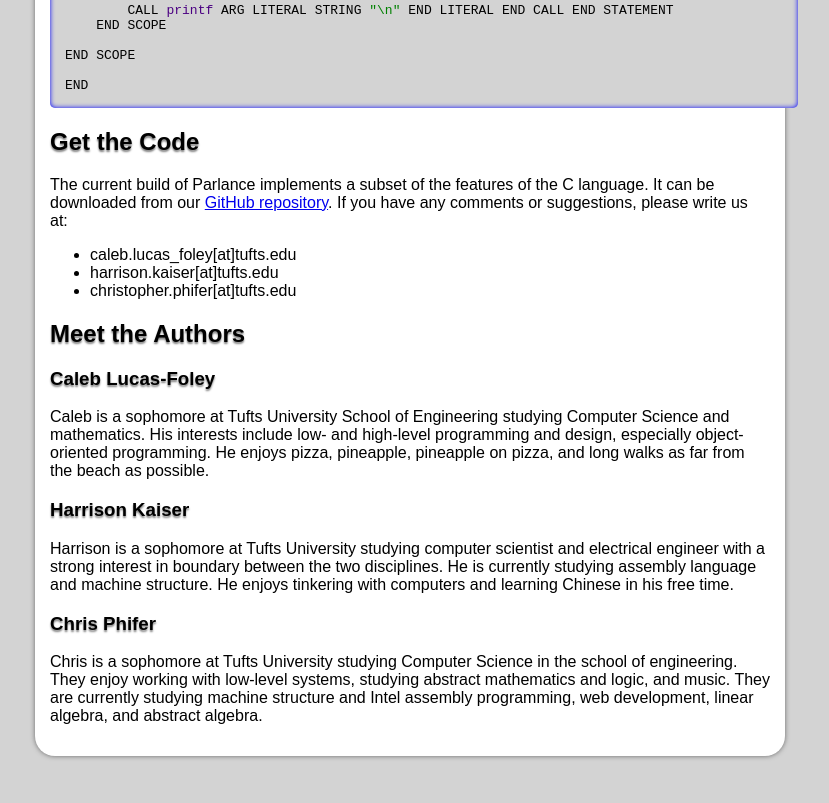
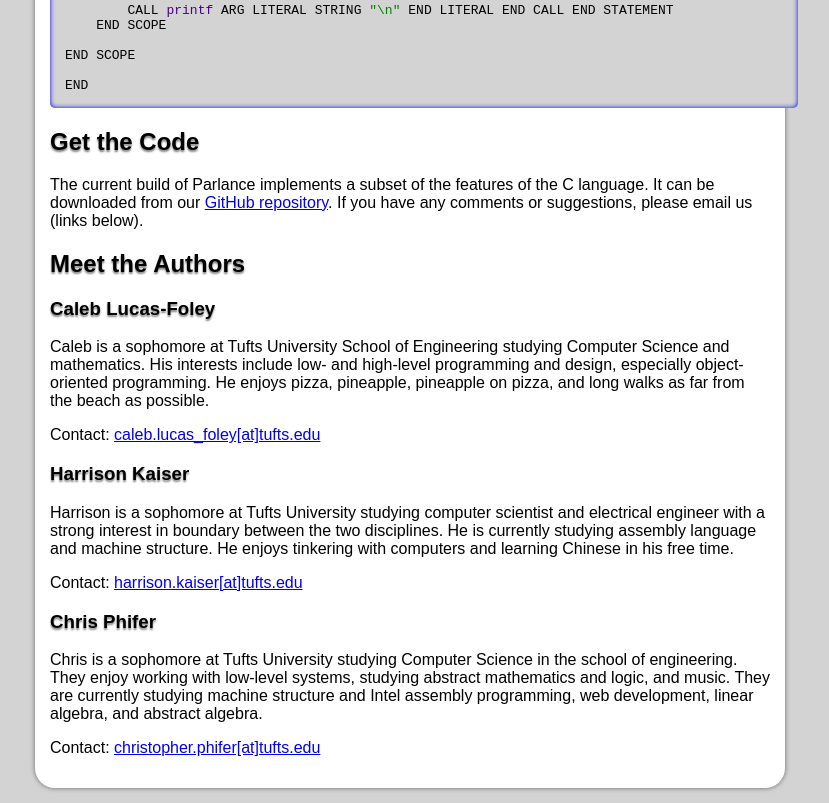
Before and after one commit to caleblf/parlance, a plain HTML site: page docs/index.html in a window 1280 px wide. Shown: the part 1844-2647 px from the top of the page, without its empty margins (230-1059 px from the left). Before the commit the page ends 2615 px from the top, so only its background shows below. Drawn offline with Linux system fonts and the light colour scheme.

Commit message:
Updated contact info

```diff
--- a/docs/index.html
+++ b/docs/index.html
@@ -114,12 +114,7 @@ END
 <p>
 	The current build of Parlance implements a subset of the features of the C language. It can be
 	downloaded from our <a href="http://github.com/Iguanotron/parlance">GitHub repository</a>. If
-	you have any comments or suggestions, please write us at:
-	<ul>
-		<li>caleb.lucas_foley[at]tufts.edu</li>
-		<li>harrison.kaiser[at]tufts.edu</li>
-		<li>christopher.phifer[at]tufts.edu</li>
-	</ul>
+	you have any comments or suggestions, please email us (links below).
 </p>
 
 <h2>Meet the Authors</h2>
@@ -130,6 +125,9 @@ END
   object-oriented programming. He enjoys pizza, pineapple, pineapple on pizza, and long walks as
   far from the beach as possible.
 </p>
+<p>
+	Contact: <a href="mailto:caleb.lucas_foley@tufts.edu">caleb.lucas_foley[at]tufts.edu</a>
+</p>
 
 <h3>Harrison Kaiser</h3>
 <p class="bio">
@@ -137,6 +135,9 @@ END
   with a strong interest in boundary between the two disciplines. He is currently studying assembly
   language and machine structure. He enjoys tinkering with computers and learning Chinese in his
   free time.
+</p>
+<p>
+	Contact: <a href="mailto:harrison.kaiser@tufts.edu">harrison.kaiser[at]tufts.edu</a>
 </p>
 
 <h3>Chris Phifer</h3>
@@ -146,6 +147,9 @@ END
   They are currently studying machine structure and Intel assembly programming, web development,
   linear algebra, and abstract algebra.
 </p>
+<p>
+	Contact: <a href="mailto:christopher.phifer@tufts.edu">christopher.phifer[at]tufts.edu</a>
+</p>
 </div>
 
 </html>
```
